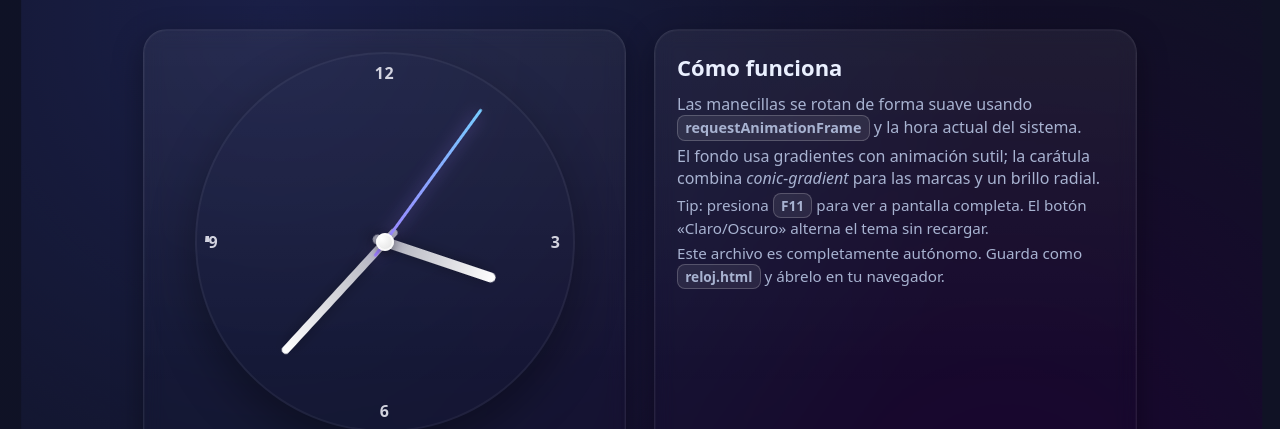
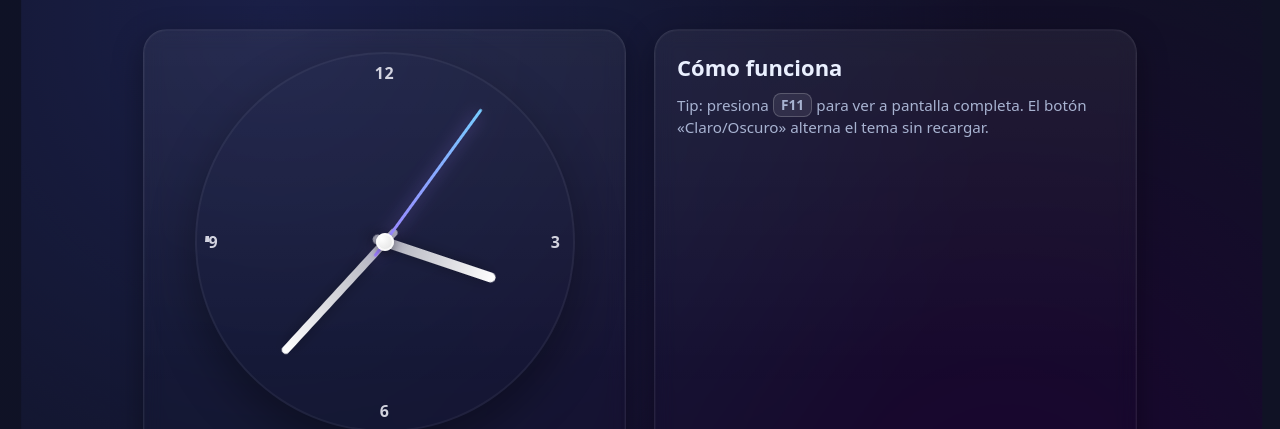
Before and after one commit to Desconocidoname/PaginasWebMateria, a plain HTML site: page index.html in a window 1280 px wide. Shown: the part 123-552 px from the top of the page. Drawn offline with Linux system fonts and the light colour scheme.

Commit message:
Actualización de index.html

```diff
--- a/index.html
+++ b/index.html
@@ -173,10 +173,7 @@
 
       <aside class="card panel">
         <h2>Cómo funciona</h2>
-        <p>Las manecillas se rotan de forma suave usando <span class="kbd">requestAnimationFrame</span> y la hora actual del sistema.</p>
-        <p>El fondo usa gradientes con animación sutil; la carátula combina <em>conic-gradient</em> para las marcas y un brillo radial.</p>
         <p class="note">Tip: presiona <span class="kbd">F11</span> para ver a pantalla completa. El botón «Claro/Oscuro» alterna el tema sin recargar.</p>
-        <p class="note">Este archivo es completamente autónomo. Guarda como <span class="kbd">reloj.html</span> y ábrelo en tu navegador.</p>
       </aside>
     </section>
   </main>
```
